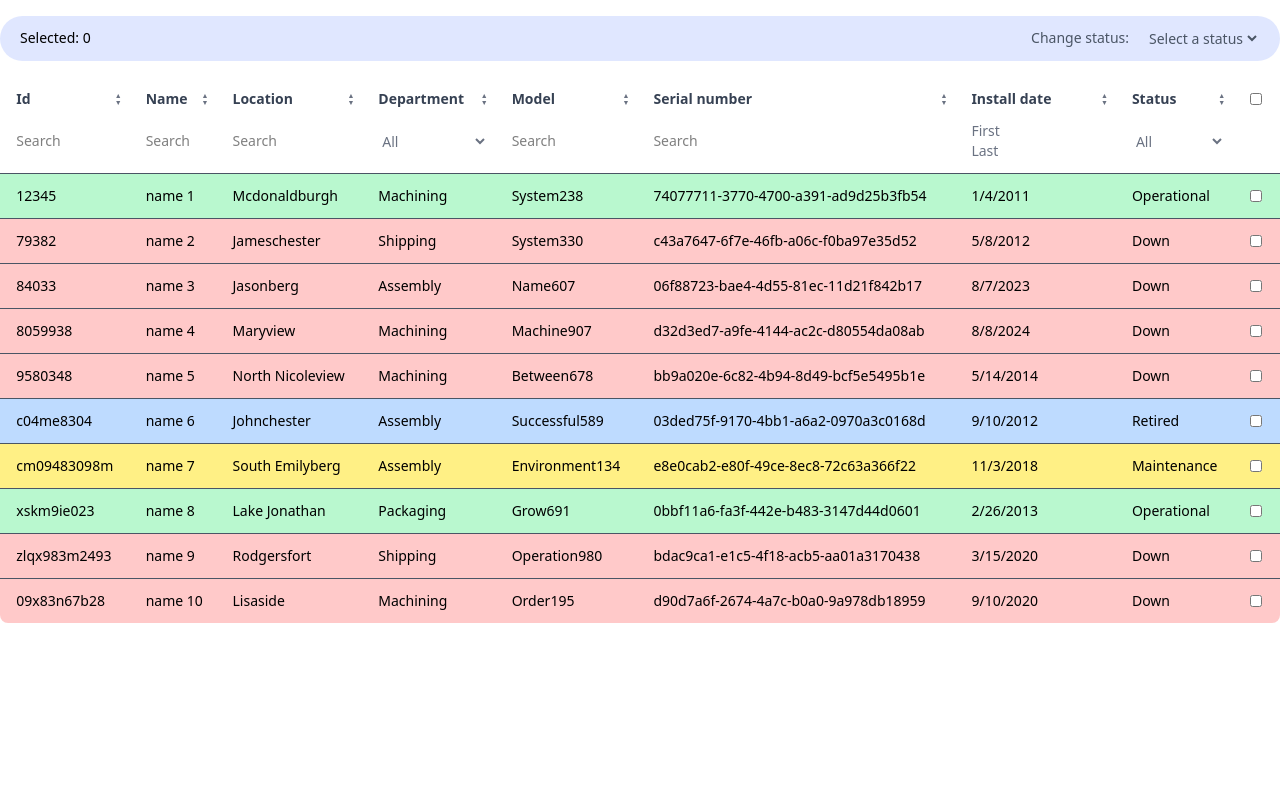
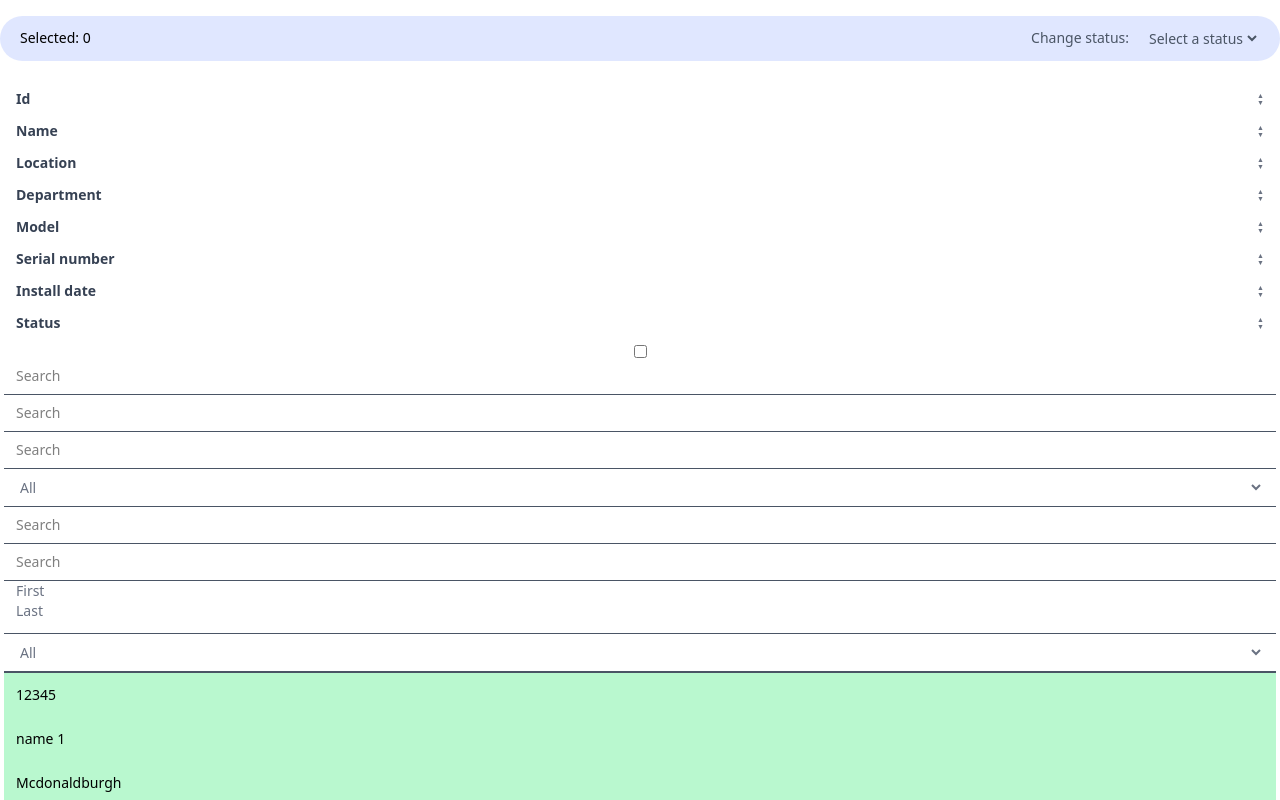
Before and after one commit to vanaigr/react-coding-challenge, a React (Vite) app: page /equipment in a window 1280 px wide. Shown: the top 800 px of the page. Built offline with nearby package versions, Linux system fonts and the light colour scheme.

Commit message:
refactor: use grid instead of table

```diff
--- a/src/routes/equipmentTable.tsx
+++ b/src/routes/equipmentTable.tsx
@@ -43,7 +43,6 @@ function Cell({ className, children, ...rest }: CellProps<HTMLDivElement>) {
 }
 
 type HeaderProps<T> = R.PropsWithChildren<{
-    filter?: R.ReactElement,
     ctx: RT.HeaderContext<Equipment, T>,
 }>
 
@@ -51,15 +50,16 @@ const sortClasses = new Map()
 sortClasses.set(false, ' text-gray-500')
 sortClasses.set(true, ' text-black')
 
-function Header<T>({ ctx, children, filter }: HeaderProps<T>) {
+const headerClass = 'px-3 pt-3'
+function Header<T>({ ctx, children }: HeaderProps<T>) {
     const sorted = ctx.column.getIsSorted()
 
-    return <div className='flex flex-col'>
-        <button
+    return <button
         type='button'
         className={
-                'px-3 py-3 upper font-bold text-gray-700 flex items-center gap-2'
-                + ' cursor-pointer'
+            headerClass
+                + ' upper font-bold text-gray-700 flex items-center gap-2'
+                + ' cursor-pointer grow'
         }
         onClick={ctx.column.getToggleSortingHandler()}
     >
@@ -73,30 +73,22 @@ function Header<T>({ ctx, children, filter }: HeaderProps<T>) {
             </div>
         }
     </button>
-        {filter}
-    </div>
 }
 
 type InputProps = R.DetailedHTMLProps<R.InputHTMLAttributes<HTMLInputElement>, HTMLInputElement>
 function CellCheckbox(props: InputProps) {
-    // td doesn't allow to stretch items inside of it
-    // so we have to use `position: absolute; inset: 0`.
-    // We also need an extra element for minimum size.
-    return <>
-        <div className={cellClass}><div className='size-3'/></div>
-        <label
+    return <label
         className={
-                cellClass + ' block max-w-full max-h-full'
-                    + ' absolute inset-0 flex items-center justify-center'
+            (props.className ?? '')
+            + ' grow flex items-center justify-center'
         }
     >
         <input type="checkbox" className='size-3' {...props}/>
     </label>
-    </>
 }
 
 function textFilter<T extends string>(ctx: RT.HeaderContext<Equipment, T>) {
-    return <label className='flex pb-3 px-3'>
+    return <label className='flex py-2 px-3 grow items-start'>
         <input
             className='grow w-0'
             placeholder='Search'
@@ -107,17 +99,19 @@ function textFilter<T extends string>(ctx: RT.HeaderContext<Equipment, T>) {
 }
 
 function mkSelectFilter<T extends string>(values: readonly string[]) {
-    const options = values.map(it => (<option key={it} value={it}>{it}</option>))
+    const options = values.map(it => {
+        return <option className='text-black' key={it} value={it}>{it}</option>
+    })
 
     return (ctx: RT.HeaderContext<Equipment, T>) => {
         const v = values[values.indexOf(ctx.column.getFilterValue() as string)] ?? ''
-        return <label className='flex pb-3 px-3'>
+        return <label className='flex py-2 px-3 grow items-start'>
             <select
                 className={'grow w-0' + (v === '' ? ' text-gray-500' : '')}
                 value={v}
                 onChange={it => ctx.column.setFilterValue(it.target.value)}
             >
-                <option value='' className='text-gray-500'>All</option>
+                <option value='' className='text-black'>All</option>
                 {options}
             </select>
         </label>
@@ -232,6 +226,7 @@ const columns = [
         id: 'actions',
         header: ({ table }) => {
             return <CellCheckbox
+                className={headerClass}
                 checked={table.getIsAllRowsSelected()}
                 ref={it => {
                     if(it == null) return
@@ -243,6 +238,7 @@ const columns = [
         },
         cell: ({ row }) => {
             return <CellCheckbox
+                className={cellClass}
                 checked={row.getIsSelected()}
                 disabled={!row.getCanSelect()}
                 onChange={row.getToggleSelectedHandler()}
@@ -335,7 +331,7 @@ function Control({ store }: { store: Z.UseBoundStore<Z.StoreApi<State>> }) {
             >
                 <option value=''>Select a status</option>
                 {statuses.map(it => (
-                    <option value={it}>{it}</option>
+                    <option key={it} value={it}>{it}</option>
                 ))}
             </select>
         </div>
@@ -343,59 +339,50 @@ function Control({ store }: { store: Z.UseBoundStore<Z.StoreApi<State>> }) {
 }
 
 function Table({ table }: { table: RT.Table<Equipment> }) {
-    return <div className='overflow-auto rounded-lg text-sm m-4 max-w-7xl mx-auto'>
-        <table className='w-full'>
-            <thead>
-                {table.getHeaderGroups().map(group => (
-                    <R.Fragment key={group.id}>
-                        <tr>
-                            <td className='pl-1'/>
-                            {group.headers.map(header => (
-                                <td key={header.id} className='relative'>
+    const cellBorder = 'border-t border-t-gray-600'
+    const hGroup = table.getHeaderGroups()[0]
+
+    return <div
+        className='text-sm m-4 max-w-7xl mx-auto'
+    >
+        <div
+            className={
+                'w-full grid px-1'
+                + ` grid-cols-[repeat(${hGroup.headers.length},auto)]`
+            }
+        >
+            {hGroup.headers.map(header => (
+                <span key={header.id} className='flex'>
                     {RT.flexRender(
                         header.column.columnDef.header,
                         header.getContext()
                     )}
-                                </td>
+                </span>
             ))}
-                            <td className='pr-1'/>
-                        </tr>
-                        <tr>
-                            <td className='pl-1'/>
-                            {group.headers.map(header => (
-                                <td key={header.id} className='relative'>
+            {hGroup.headers.map(header => (
+                <span key={header.id} className='flex border-b border-b-gray-600'>
                     {RT.flexRender(
                         header.column.columnDef.meta?.filter,
                         header.getContext()
                     )}
-                                </td>
+                </span>
             ))}
-                            <td className='pr-1'/>
-                        </tr>
-                    </R.Fragment>
-                ))}
-            </thead>
-            <tbody>
-                {table.getRowModel().rows.map(row => {
+            {table.getRowModel().rows.map((row, i) => {
                 const status = row.getValue<Equipment['status']>('status')
-                    return <tr
-                        key={row.id}
-                        className={statusColors[status] + ' border-t border-t-gray-600'}
+                const style = statusColors[status] + ' ' + (i ? cellBorder : '')
+                return row.getVisibleCells().map(cell => {
+                    return <span
+                        key={cell.id}
+                        className={style + ' flex '}
                     >
-                        <td className='pl-1'/>
-                        {row.getVisibleCells().map(cell => (
-                            <td key={cell.id} className='relative'>
                         {RT.flexRender(
                             cell.column.columnDef.cell,
                             cell.getContext()
                         )}
-                            </td>
-                        ))}
-                        <td className='pr-1'/>
-                    </tr>
+                    </span>
+                })
             })}
-            </tbody>
-        </table>
+        </div>
     </div>
 }
 
```
Lines whose indentation alone changed are shown as unchanged.
